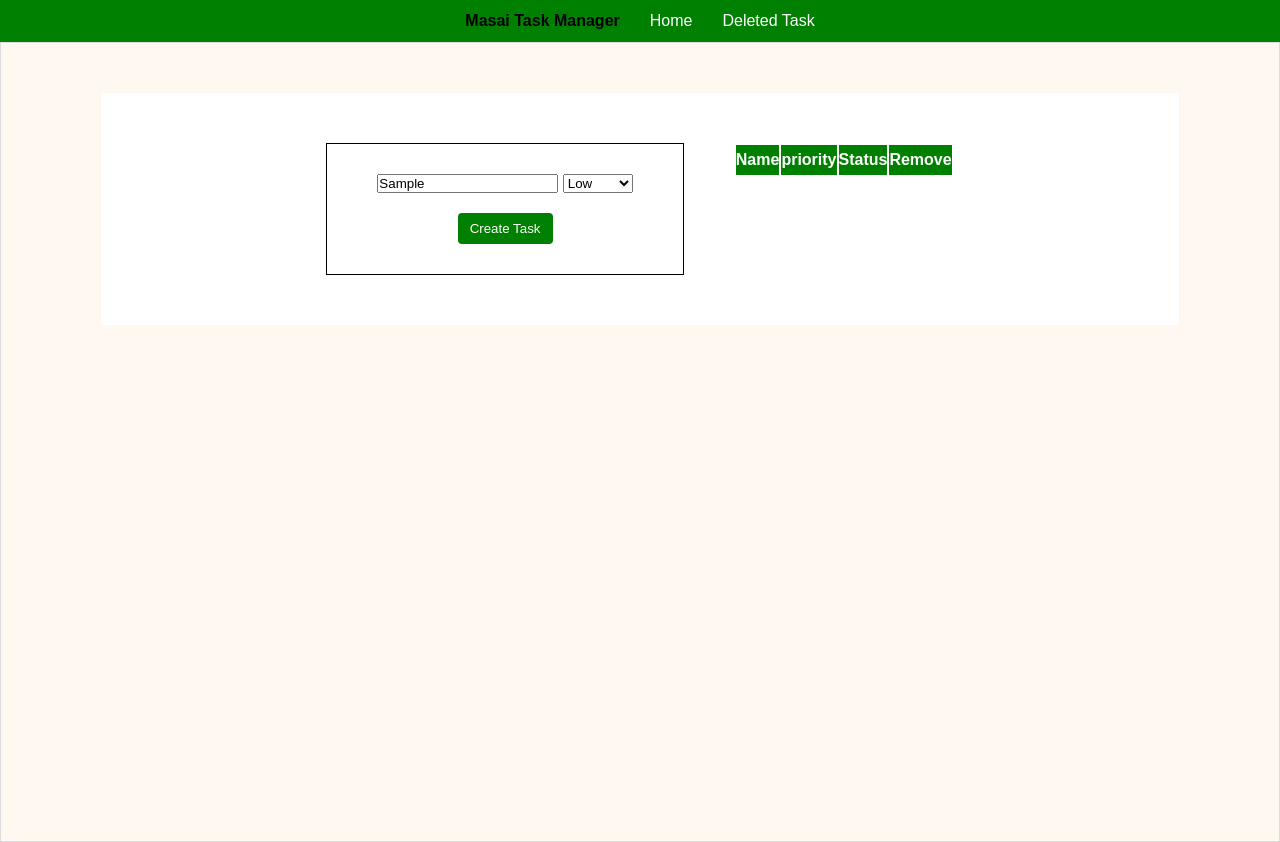
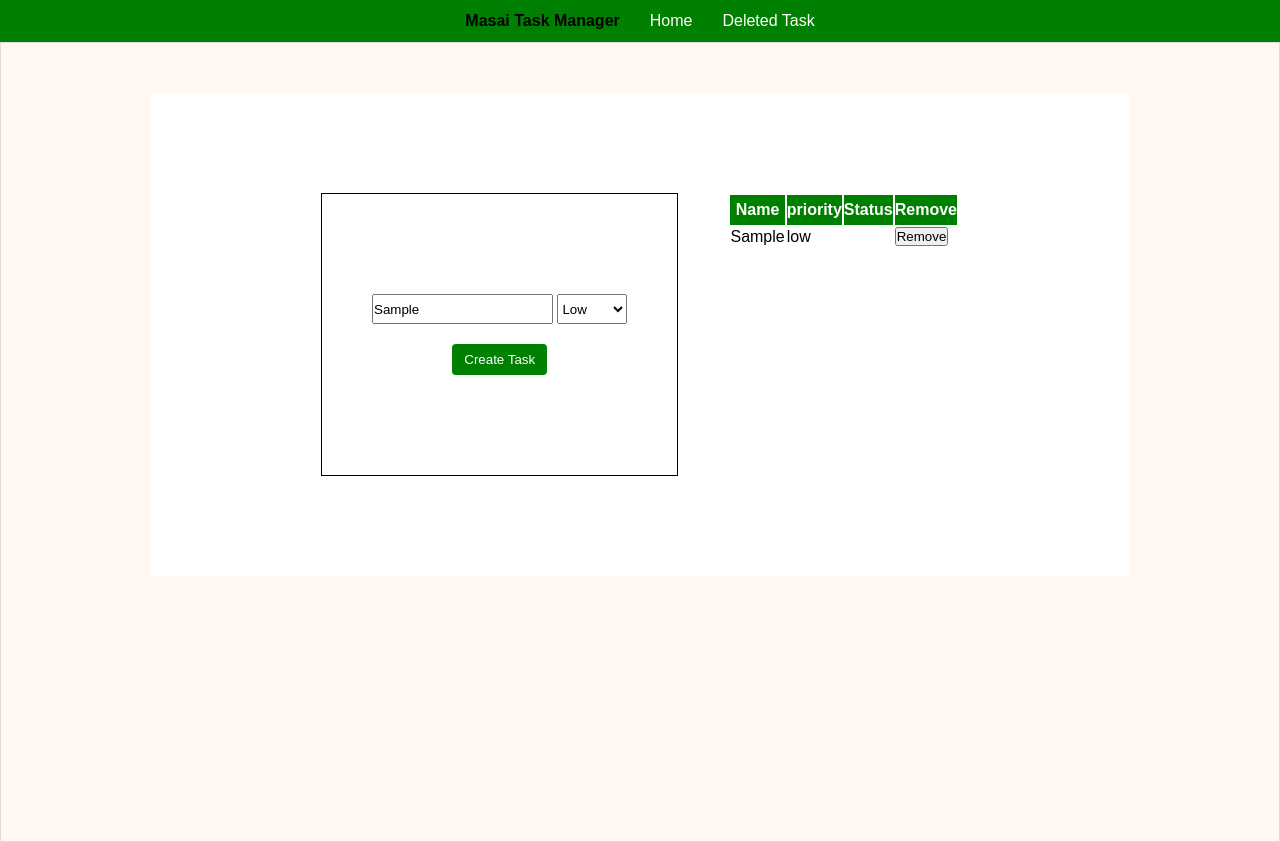
Before and after one commit to pradipkumarmadheshiya/Todo_app_using_localstorage, a plain HTML site: page index.html in a window 1280 px wide. Both pictures are taken after typing "Sample" into the empty fields and a click on the button "Create Task". Drawn offline with Linux system fonts and the light colour scheme.

Commit message:
index.css

```diff
--- a/index.html
+++ b/index.html
@@ -30,14 +30,17 @@
         .box{
             display: flex;
             justify-content: center;
-            margin: 50px 100px;
-            padding: 50px 0;
+            margin: 50px 150px;
+            padding: 100px 0;
             background-color: white;
             gap: 50px;
         }
         .input{
             border: 1px solid black;
-            padding: 30px 50px;
+            padding: 100px 50px;
+        }
+        input, select{
+            height: 30px;
         }
         .btn{
             display: flex;
@@ -67,8 +70,8 @@
     <div class="container">
         <div class="box">
             <div class="input">
-                <input type="text" placeholder="Task">
-                <select name="priority" id="">
+                <input type="text" placeholder="Task" value="">
+                <select name="" id="priority">
                     <option value="low">Low</option>
                     <option value="medium">Medium</option>
                     <option value="high">High</option>
@@ -97,3 +100,34 @@
     </div>
 </body>
 </html>
+
+<script>
+    const input=document.getElementsByTagName("input")[0]
+    const priority=document.getElementById("priority")
+    const btn=document.getElementsByTagName("button")[0]
+    const tableBody=document.getElementsByTagName("tbody")[0]
+
+    const tableRows=JSON.parse(localStorage.getItem("tableRows")) || []
+    tableBody.innerHTML=tableRows
+
+    document.addEventListener("DOMContentLoaded",()=>{
+
+        btn.addEventListener("click",()=>{
+
+            const inputValue=input.value
+            const priorityValue=priority.value
+
+            let tableRow=document.createElement("tr")
+
+            tableRow.innerHTML=
+                `<td><p class="task">${inputValue}</p></td>
+                <td><p class="priority">${priorityValue}</p></td>
+                <td><p class="Status"></p></td>
+                <td><button class="remove-btn">Remove</button></td>`
+
+            tableBody.append(tableRow)
+
+            // localStorage.setItem("tableRows", JSON.stringify(tableBody))
+        })
+    })
+</script>
```
